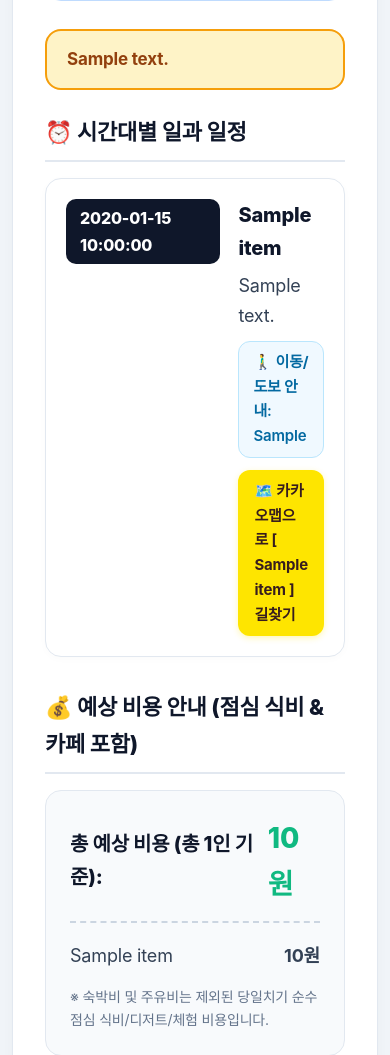
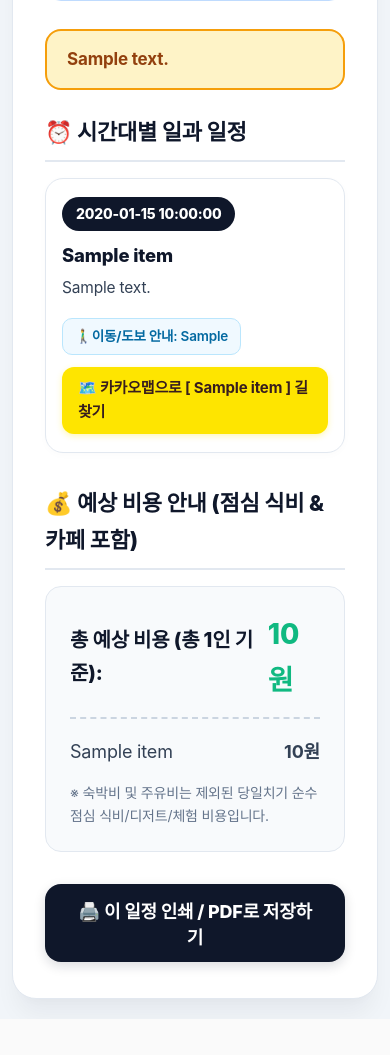
Before and after one commit to hkhkkoo-max/senior-trip-planner, a Flask app: template templates/trip.html in a window 390 px wide. Shown: the part 468-1523 px from the top of the page. After the commit the page ends 1487 px from the top, so only its background shows below. Run offline with Flask 3, Linux system fonts and the light colour scheme; the template is opened without the code that fills it: most values are stand-ins (such as "Sample title", 1, 10 or a date in 2020); some web fonts are replaced.

Commit message:
Mobile UI: Position time badge on top and expand content full-width in timeline

```diff
--- a/static/css/style.css
+++ b/static/css/style.css
@@ -1255,6 +1255,49 @@ body {
     .map-btn-group {
         flex-direction: column;
     }
+
+    /* [결과 페이지 - 타임라인 모바일 최적화: 시간 뱃지 상단 배치 & 전체화면 꽉 찬 본문] */
+    .timeline-item {
+        flex-direction: column !important;
+        align-items: flex-start !important;
+        gap: 10px !important;
+        padding: 18px 16px !important;
+        border-radius: 18px !important;
+    }
+
+    .time-badge {
+        font-size: 14px !important;
+        padding: 5px 14px !important;
+        border-radius: 20px !important;
+        margin-bottom: 2px !important;
+        align-self: flex-start !important;
+    }
+
+    .timeline-content {
+        width: 100% !important;
+    }
+
+    .timeline-content h4 {
+        font-size: 18.5px !important;
+        line-height: 1.4 !important;
+        margin-bottom: 8px !important;
+        word-break: keep-all !important;
+    }
+
+    .item-desc {
+        font-size: 15.5px !important;
+        line-height: 1.55 !important;
+        color: #334155 !important;
+        margin-bottom: 10px !important;
+        word-break: keep-all !important;
+    }
+
+    .walking-badge {
+        display: inline-flex !important;
+        font-size: 13.5px !important;
+        padding: 6px 12px !important;
+        border-radius: 10px !important;
+    }
 }
 
 /* 미반영 관심사 사유 안내 박스 */
```
